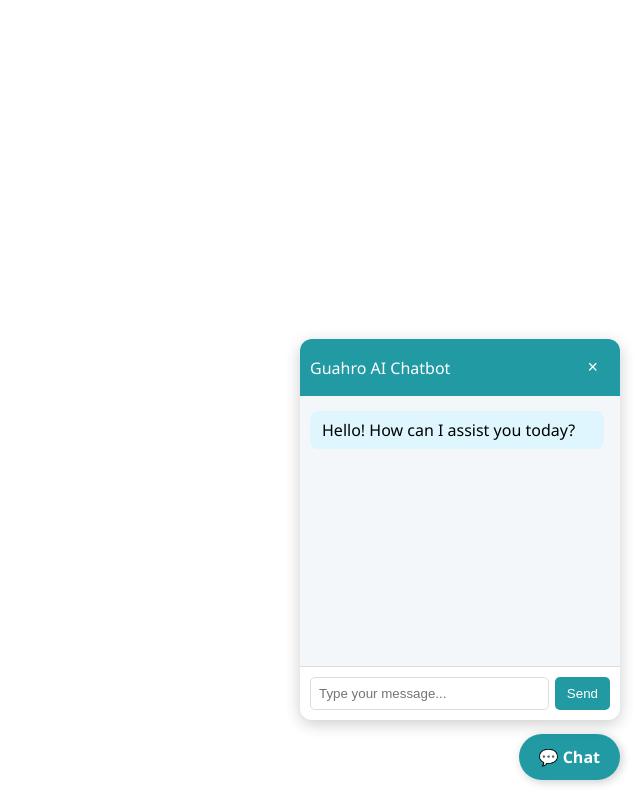
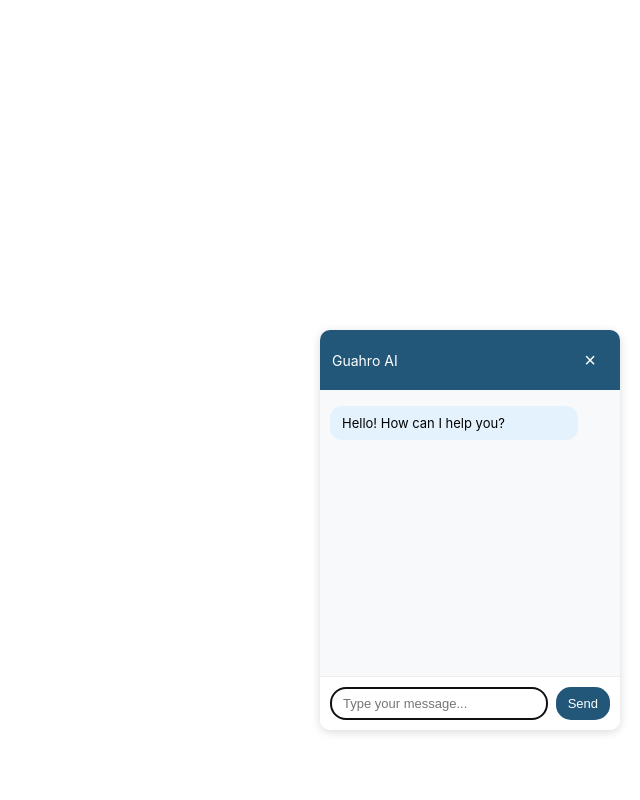
Before and after one commit to fanaGebre/chat, a Flask app: page / in a window 1280 px wide. Shown: the whole page, without its empty margins (640-1280 px from the left). Run offline with Flask 3, Linux system fonts and the light colour scheme.

Commit message:
first commit

```diff
--- a/static/widget.js
+++ b/static/widget.js
@@ -1,197 +1,241 @@
+// Guahro AI Chatbot Widget - Smaller size with open-by-default
 document.addEventListener("DOMContentLoaded", function () {
+  // 1. Create Chat Button (hidden since box is open by default)
   const chatBtn = document.createElement("div");
-  chatBtn.id = "chatbot-btn";
-  chatBtn.innerText = "💬 Chat";
+  chatBtn.id = "guahro-chatbot-btn";
+  chatBtn.innerHTML = `💬 Chat`;
+  chatBtn.style.display = "none";
   document.body.appendChild(chatBtn);
 
+  // 2. Create Smaller Chat Container (visible by default)
   const chatContainer = document.createElement("div");
-  chatContainer.id = "chat-container";
-  chatContainer.classList.add("hidden");
+  chatContainer.id = "guahro-chatbot-container";
   chatContainer.innerHTML = `
-    <div class="chat-header">
-        <span>Guahro AI Chatbot</span>
-        <button id="close-chat">&times;</button>
+    <div class="guahro-chat-header">
+      <div class="guahro-chat-title">Guahro AI</div>
+      <button id="guahro-close-chat" class="guahro-close-btn">&times;</button>
     </div>
-    <div class="chat-box" id="chat-box">
-        <div class="bot-message">Hello! How can I assist you today?</div>
+    <div class="guahro-chat-box" id="guahro-chat-box">
+      <div class="guahro-bot-message">Hello! How can I help you?</div>
     </div>
-    <div class="input-container">
-        <input type="text" id="user-input" placeholder="Type your message...">
-        <button id="send-btn">Send</button>
+    <div class="guahro-input-area">
+      <input type="text" id="guahro-user-input" placeholder="Type your message..." autocomplete="off">
+      <button id="guahro-send-btn">Send</button>
     </div>
   `;
   document.body.appendChild(chatContainer);
 
+  // 3. Add Styles - Smaller Version
   const style = document.createElement("style");
-  style.innerHTML = `
-    #chatbot-btn {
+  style.textContent = `
+    /* Chat Button (hidden) */
+    #guahro-chatbot-btn {
+      display: none;
       position: fixed;
       bottom: 20px;
       right: 20px;
       background: #22577A;
       color: white;
-      padding: 12px 20px;
-      border-radius: 50px;
+      padding: 10px 16px;
+      border-radius: 20px;
       cursor: pointer;
-      box-shadow: 2px 2px 10px rgba(0, 0, 0, 0.2);
-      font-weight: bold;
-      z-index: 999;
+      box-shadow: 0 2px 5px rgba(0,0,0,0.2);
+      z-index: 9999;
+      font-size: 14px;
     }
-    #chat-container {
+
+    /* Smaller Chat Container */
+    #guahro-chatbot-container {
       position: fixed;
-      bottom: 80px;
+      bottom: 70px;
       right: 20px;
-      width: 320px;
+      width: 300px;
+      height: 400px;
       background: white;
-      border-radius: 12px;
-      box-shadow: 0 4px 16px rgba(0, 0, 0, 0.2);
+      border-radius: 10px;
+      box-shadow: 0 2px 10px rgba(0,0,0,0.15);
       display: flex;
       flex-direction: column;
       overflow: hidden;
-      z-index: 999;
+      z-index: 9998;
+      font-family: -apple-system, BlinkMacSystemFont, 'Segoe UI', Roboto, sans-serif;
     }
-    .hidden {
-      display: none;
-    }
-    .chat-header {
+
+    /* Header */
+    .guahro-chat-header {
       background: #22577A;
       color: white;
-      padding: 10px;
+      padding: 12px;
       display: flex;
       justify-content: space-between;
       align-items: center;
+      font-size: 14px;
     }
-    .chat-box {
-      height: 260px;
+    .guahro-close-btn {
+      background: transparent;
+      border: none;
+      color: white;
+      font-size: 20px;
+      cursor: pointer;
+      line-height: 1;
+    }
+
+    /* Chat Box */
+    .guahro-chat-box {
+      height: 300px;
+      padding: 10px;
       overflow-y: auto;
-      padding: 10px;
-      background: #f1f1f1;
+      background: #f8f9fa;
+      flex-grow: 1;
     }
-    .input-container {
+
+    /* Messages */
+    .guahro-bot-message, .guahro-user-message {
+      max-width: 80%;
+      padding: 8px 12px;
+      margin: 6px 0;
+      border-radius: 12px;
+      font-size: 13px;
+      line-height: 1.4;
+    }
+    .guahro-bot-message {
+      background: #e3f2fd;
+      align-self: flex-start;
+    }
+    .guahro-user-message {
+      background: #22577A;
+      color: white;
+      align-self: flex-end;
+    }
+
+    /* Input Area */
+    .guahro-input-area {
       display: flex;
       padding: 10px;
-      border-top: 1px solid #ccc;
+      border-top: 1px solid #eee;
+      background: white;
     }
-    .input-container input {
+    #guahro-user-input {
       flex: 1;
-      padding: 8px;
-      border: 1px solid #ccc;
-      border-radius: 6px;
+      padding: 8px 12px;
+      border: 1px solid #ddd;
+      border-radius: 15px;
+      font-size: 13px;
     }
-    .input-container button {
-      padding: 8px 14px;
-      background: #219aa3;
+    #guahro-send-btn {
+      padding: 8px 12px;
+      margin-left: 8px;
+      background: #22577A;
       color: white;
       border: none;
-      border-radius: 6px;
-      margin-left: 6px;
+      border-radius: 15px;
+      font-size: 13px;
+      cursor: pointer;
     }
-    .bot-message, .user-message {
-      margin: 5px 0;
-      padding: 8px 12px;
-      border-radius: 8px;
-      max-width: 90%;
-      word-wrap: break-word;
+
+    /* Loading Dots */
+    .guahro-loading {
+      background: #e3f2fd !important;
+      padding: 8px 12px !important;
     }
-    .bot-message {
-      background: #dff6ff;
-      align-self: flex-start;
+    .guahro-loading-dots {
+      display: flex;
+      gap: 4px;
+      height: 12px;
+      align-items: center;
     }
-    .user-message {
-      background: #a3d2ca;
-      align-self: flex-end;
-    }
-    .loading-dots {
-      display: inline-block;
-      width: 40px;
-    }
-    .loading-dots span {
-      display: inline-block;
+    .guahro-loading-dot {
       width: 6px;
       height: 6px;
-      margin: 0 2px;
       background: #22577A;
       border-radius: 50%;
-      animation: blink 1.4s infinite both;
+      animation: guahro-bounce 1.4s infinite both;
     }
-    .loading-dots span:nth-child(2) {
-      animation-delay: 0.2s;
-    }
-    .loading-dots span:nth-child(3) {
-      animation-delay: 0.4s;
-    }
-    @keyframes blink {
-      0%, 80%, 100% { opacity: 0; }
-      40% { opacity: 1; }
+    @keyframes guahro-bounce {
+      0%, 80%, 100% { transform: translateY(0); }
+      40% { transform: translateY(-4px); }
     }
   `;
   document.head.appendChild(style);
 
-  const closeChatBtn = chatContainer.querySelector("#close-chat");
-  const sendBtn = chatContainer.querySelector("#send-btn");
-  const userInput = chatContainer.querySelector("#user-input");
-  const chatBox = chatContainer.querySelector("#chat-box");
+  // 4. Chat Functionality
+  const chatBox = document.getElementById("guahro-chat-box");
+  const userInput = document.getElementById("guahro-user-input");
 
-  function appendMessage(text, sender) {
-    const msgDiv = document.createElement("div");
-    msgDiv.classList.add(sender === "bot" ? "bot-message" : "user-message");
-    msgDiv.textContent = text;
-    chatBox.appendChild(msgDiv);
-    chatBox.scrollTop = chatBox.scrollHeight;
-  }
+  // Close button shows the chat button
+  document
+    .getElementById("guahro-close-chat")
+    .addEventListener("click", function () {
+      chatContainer.style.display = "none";
+      chatBtn.style.display = "block";
+    });
 
-  function showLoading() {
-    const loadingDiv = document.createElement("div");
-    loadingDiv.classList.add("bot-message", "loading");
-    loadingDiv.id = "loading-indicator";
-    loadingDiv.innerHTML = `
-      <div class="loading-dots">
-        <span></span><span></span><span></span>
-      </div>
-    `;
-    chatBox.appendChild(loadingDiv);
-    chatBox.scrollTop = chatBox.scrollHeight;
-  }
-
-  function removeLoading() {
-    const loading = document.getElementById("loading-indicator");
-    if (loading) loading.remove();
-  }
+  // Chat button reopens the chat
+  chatBtn.addEventListener("click", function () {
+    chatContainer.style.display = "flex";
+    chatBtn.style.display = "none";
+    userInput.focus();
+  });
 
   function sendMessage() {
     const message = userInput.value.trim();
     if (!message) return;
 
-    appendMessage(message, "user");
+    // Add user message
+    const userMsg = document.createElement("div");
+    userMsg.className = "guahro-user-message";
+    userMsg.textContent = message;
+    chatBox.appendChild(userMsg);
+
+    // Clear input
     userInput.value = "";
-    showLoading();
 
+    // Add loading indicator
+    const loading = document.createElement("div");
+    loading.className = "guahro-bot-message guahro-loading";
+    loading.innerHTML = `
+      <div class="guahro-loading-dots">
+        <div class="guahro-loading-dot"></div>
+        <div class="guahro-loading-dot"></div>
+        <div class="guahro-loading-dot"></div>
+      </div>
+    `;
+    chatBox.appendChild(loading);
+    chatBox.scrollTop = chatBox.scrollHeight;
+
+    // Send to your API
     fetch("https://chat-hzpm.onrender.com/chatbot", {
       method: "POST",
       headers: { "Content-Type": "application/json" },
       body: JSON.stringify({ message }),
     })
-      .then((res) => res.json())
+      .then((response) => response.json())
       .then((data) => {
-        removeLoading();
-        appendMessage(data.response, "bot");
+        loading.remove();
+        const botMsg = document.createElement("div");
+        botMsg.className = "guahro-bot-message";
+        botMsg.textContent = data.response;
+        chatBox.appendChild(botMsg);
+        chatBox.scrollTop = chatBox.scrollHeight;
       })
-      .catch(() => {
-        removeLoading();
-        appendMessage("Error: Unable to reach chatbot.", "bot");
+      .catch((error) => {
+        loading.remove();
+        const errorMsg = document.createElement("div");
+        errorMsg.className = "guahro-bot-message";
+        errorMsg.textContent = "Sorry, I'm having trouble connecting.";
+        chatBox.appendChild(errorMsg);
+        chatBox.scrollTop = chatBox.scrollHeight;
       });
   }
 
-  chatBtn.onclick = () => {
-    chatContainer.classList.remove("hidden");
-  };
-
-  closeChatBtn.onclick = () => {
-    chatContainer.classList.add("hidden");
-  };
-
-  sendBtn.onclick = sendMessage;
-  userInput.addEventListener("keypress", (e) => {
+  // Send message events
+  document
+    .getElementById("guahro-send-btn")
+    .addEventListener("click", sendMessage);
+  userInput.addEventListener("keypress", function (e) {
     if (e.key === "Enter") sendMessage();
   });
+
+  // Focus input on load
+  userInput.focus();
 });
--- a/templates/index.html
+++ b/templates/index.html
@@ -7,25 +7,7 @@
   <link rel="stylesheet" href="{{ url_for('static', filename='styles.css') }}">
 </head>
 <body>
+  <script src="{{ url_for('static', filename='widget.js') }}"></script>
 
-  <!-- Chatbot Button -->
-  <div id="chatbot-btn">💬 Chat</div>
-
-  <!-- Chatbot Container -->
-  <div id="chat-container" class="hidden">
-    <div class="chat-header">
-      <span>Guahro AI Chatbot</span>
-      <button id="close-chat">&times;</button>
-    </div>
-    <div class="chat-box" id="chat-box">
-      <div class="bot-message">Hello! How can I assist you today?</div>
-    </div>
-    <div class="input-container">
-      <input type="text" id="user-input" placeholder="Type your message...">
-      <button id="send-btn">Send</button>
-    </div>
-  </div>
-
-  <script src="{{ url_for('static', filename='script.js') }}"></script>
 </body>
 </html>
```
